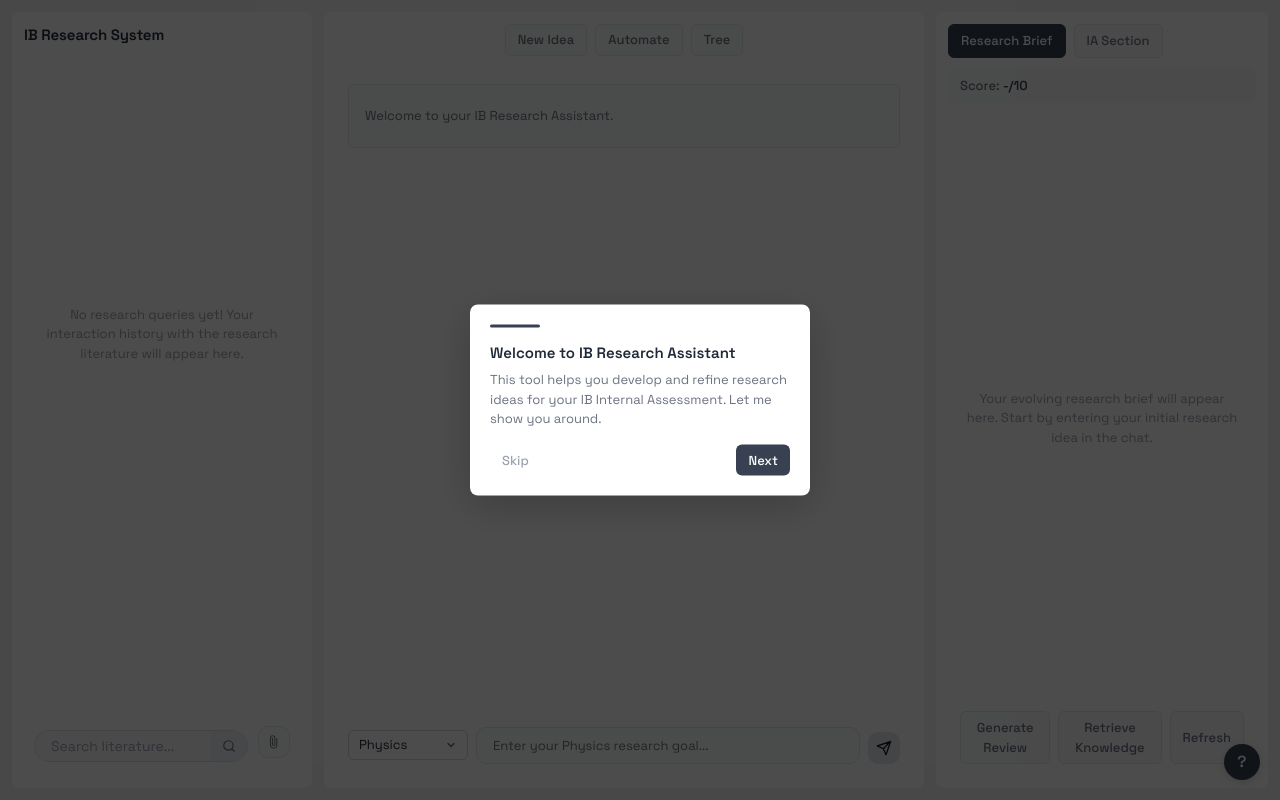
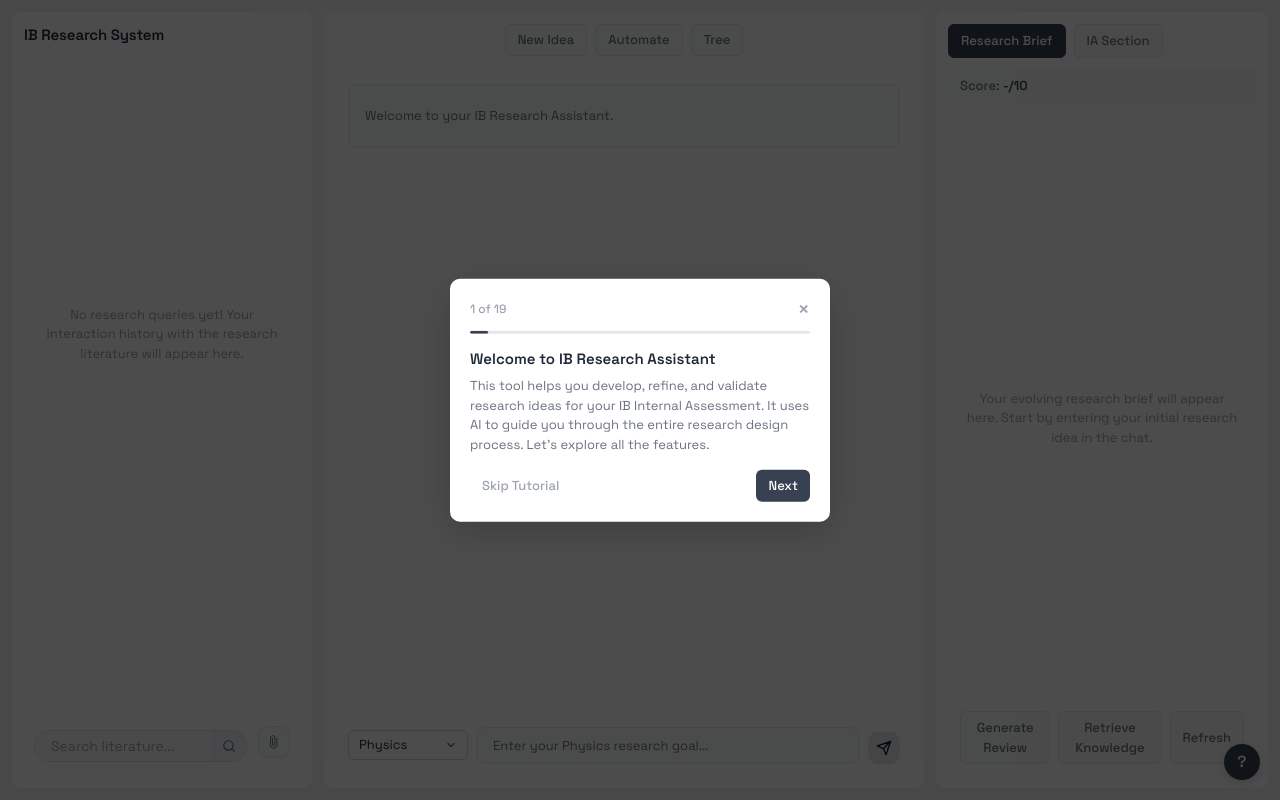
Before and after one commit to SSJ-07/IB-Research-System-v2, a Flask app: page / in a window 1280 px wide. Run offline with Flask 3, Linux system fonts and the light colour scheme; data that the repository does not hold is empty; some libraries are stand-ins or nearby versions.

Commit message:
wizard fix
..

```diff
--- a/static/css/styles.css
+++ b/static/css/styles.css
@@ -3711,18 +3711,53 @@ a:hover {
 .wizard-modal {
     position: absolute;
     background: white;
-    border-radius: 8px;
+    border-radius: 10px;
     padding: 20px;
-    max-width: 340px;
+    max-width: 380px;
+    min-width: 320px;
     box-shadow: 0 10px 40px rgba(0, 0, 0, 0.2);
     z-index: 10000;
 }
 
+.wizard-header {
+    display: flex;
+    justify-content: space-between;
+    align-items: center;
+    margin-bottom: 12px;
+}
+
+.wizard-step-count {
+    font-size: 12px;
+    color: #9ca3af;
+    font-weight: 500;
+}
+
+.wizard-close {
+    background: none;
+    border: none;
+    font-size: 20px;
+    color: #9ca3af;
+    cursor: pointer;
+    padding: 0;
+    line-height: 1;
+}
+
+.wizard-close:hover {
+    color: #6b7280;
+}
+
+.wizard-progress-bar {
+    height: 3px;
+    background: #e5e7eb;
+    border-radius: 2px;
+    margin-bottom: 16px;
+    overflow: hidden;
+}
+
 .wizard-progress {
-    height: 3px;
+    height: 100%;
     background: #374151;
     border-radius: 2px;
-    margin-bottom: 16px;
     transition: width 0.3s ease;
 }
 
--- a/static/js/wizard.js
+++ b/static/js/wizard.js
@@ -1,43 +1,138 @@
-// Minimal onboarding wizard - entirely frontend-based
+// Comprehensive onboarding wizard - entirely frontend-based
 (function() {
     'use strict';
 
-    const DEMO_QUERY = "Investigating the relationship between temperature and the rate of photosynthesis in aquatic plants";
+    const DEMO_QUERY = "Investigating the relationship between temperature and the rate of photosynthesis in aquatic plants using Elodea";
 
     const STEPS = [
         {
             title: "Welcome to IB Research Assistant",
-            text: "This tool helps you develop and refine research ideas for your IB Internal Assessment. Let me show you around.",
+            text: "This tool helps you develop, refine, and validate research ideas for your IB Internal Assessment. It uses AI to guide you through the entire research design process. Let's explore all the features.",
             target: null,
             position: "center"
         },
         {
+            title: "Choose Your Subject",
+            text: "First, select your IA subject. The system tailors its guidance based on whether you're working on a Physics or Chemistry IA, with subject-specific criteria and suggestions.",
+            target: "#subject-select",
+            position: "bottom"
+        },
+        {
             title: "Enter Your Research Idea",
-            text: "Start by typing your initial research idea or question here. Be as specific or broad as you like.",
+            text: "Type your initial research idea or question here. Don't worry about making it perfect - the system will help you refine it. You can be as broad as 'something about magnetism' or as specific as a full research question.",
             target: ".chat-input",
             position: "top"
         },
         {
-            title: "Conversation Area",
-            text: "Your conversation history appears here. The system will help refine your idea through feedback.",
+            title: "Conversation History",
+            text: "Your conversation with the AI appears here. As you provide feedback and ask questions, the system responds with suggestions, critiques, and improvements. Think of it as a dialogue with a research mentor.",
             target: "#chat-box",
             position: "right"
         },
         {
-            title: "Research Brief",
-            text: "Your evolving research brief appears here. It updates as you refine your idea.",
-            target: ".idea",
+            title: "Your Research Brief",
+            text: "This panel shows your evolving research brief. It automatically updates as you refine your idea, showing the current state of your research proposal with all its components.",
+            target: "#main-idea",
             position: "left"
         },
         {
-            title: "Action Buttons",
-            text: "Use these to generate reviews, retrieve knowledge from literature, or refresh your brief.",
-            target: ".research-brief-buttons",
+            title: "Research Brief Tab",
+            text: "The 'Research Brief' tab shows your main research idea, hypothesis, variables, and methodology overview. This is your working document that evolves through the conversation.",
+            target: "#tab-research-brief",
+            position: "bottom"
+        },
+        {
+            title: "IA Section Tab",
+            text: "Switch to 'IA Section' to see structured components of your IA: the research question, background information, procedure, and research design. These sections can be generated and edited individually.",
+            target: "#tab-ia-section",
+            position: "bottom",
+            action: () => {
+                const tab = document.getElementById('tab-ia-section');
+                if (tab) tab.click();
+            }
+        },
+        {
+            title: "Generate Research Question",
+            text: "Once you have a solid research idea, click this button to generate a formal research question. The system will create an IB-appropriate RQ with proper scope and measurable variables.",
+            target: "#generate-rq-btn-main",
+            position: "top",
+            action: () => {
+                const container = document.getElementById('generate-rq-container');
+                if (container) container.style.display = 'block';
+            }
+        },
+        {
+            title: "Expand IA Sections",
+            text: "After generating your RQ, you can expand individual sections like Background Information, Procedure, and Research Design. Each section is AI-generated based on your specific research question.",
+            target: "#expand-buttons",
+            position: "top",
+            action: () => {
+                const buttons = document.getElementById('expand-buttons');
+                if (buttons) buttons.style.display = 'block';
+            }
+        },
+        {
+            title: "Quality Score",
+            text: "Your research idea is continuously evaluated against IB criteria. The score reflects novelty, feasibility, clarity, and alignment with IB expectations. Aim for 7+ for a strong foundation.",
+            target: "#score-display",
+            position: "left",
+            action: () => {
+                // Switch back to research brief tab
+                const tab = document.getElementById('tab-research-brief');
+                if (tab) tab.click();
+            }
+        },
+        {
+            title: "Generate Review",
+            text: "Click 'Generate Review' to get detailed AI feedback on your research idea. It identifies weaknesses like vague methodology, feasibility concerns, or gaps in your reasoning - with specific suggestions for improvement.",
+            target: ".generate-review",
             position: "top"
         },
         {
-            title: "Ready to Try?",
-            text: "Click 'Run Demo' to see the system in action with an example query, or 'Start Fresh' to begin with your own idea.",
+            title: "Retrieve Knowledge",
+            text: "This searches academic literature related to your research topic. It finds relevant papers, extracts key findings, and helps you build a stronger theoretical foundation for your IA.",
+            target: ".retrieve-knowledge",
+            position: "top"
+        },
+        {
+            title: "Refresh Brief",
+            text: "If your brief gets out of sync or you want to regenerate it from the current conversation state, click Refresh to update the research brief panel.",
+            target: ".refresh-button",
+            position: "top"
+        },
+        {
+            title: "Retrieved Knowledge Panel",
+            text: "This sidebar shows your research queries and retrieved academic knowledge. Citations and summaries from literature searches appear here for reference while you work.",
+            target: ".qa-container",
+            position: "right"
+        },
+        {
+            title: "Search Literature Directly",
+            text: "You can also search academic literature directly using this search bar. Enter keywords or questions to find relevant research papers.",
+            target: ".sidebar-search",
+            position: "top"
+        },
+        {
+            title: "Start Fresh",
+            text: "Click 'New Idea' to clear everything and start a completely new research project. Your current work will be reset.",
+            target: ".start-new-idea-btn",
+            position: "bottom"
+        },
+        {
+            title: "Automate Generation",
+            text: "Enable 'Automate' to let the AI iteratively improve your research idea automatically. It will cycle through critique-and-improve loops until reaching a high-quality proposal.",
+            target: ".auto-generate",
+            position: "bottom"
+        },
+        {
+            title: "Idea Tree Visualization",
+            text: "Click 'Tree' to see a visual map of how your research idea has evolved. Each node represents a version of your idea, showing the exploration path and alternatives considered.",
+            target: ".top-bar-buttons button:last-child",
+            position: "bottom"
+        },
+        {
+            title: "You're Ready!",
+            text: "That's everything! Click 'Run Demo' to see the system in action with a sample Physics IA query about photosynthesis, or 'Start Fresh' to begin with your own research idea.",
             target: null,
             position: "center",
             isLast: true
@@ -56,11 +151,17 @@
         wizardOverlay.innerHTML = `
             <div class="wizard-spotlight"></div>
             <div class="wizard-modal">
+                <div class="wizard-header">
+                    <div class="wizard-step-count"></div>
+                    <button class="wizard-close">&times;</button>
+                </div>
+                <div class="wizard-progress-bar">
                     <div class="wizard-progress"></div>
+                </div>
                 <h3 class="wizard-title"></h3>
                 <p class="wizard-text"></p>
                 <div class="wizard-actions">
-                    <button class="wizard-btn wizard-skip">Skip</button>
+                    <button class="wizard-btn wizard-skip">Skip Tutorial</button>
                     <div class="wizard-nav">
                         <button class="wizard-btn wizard-prev">Back</button>
                         <button class="wizard-btn wizard-next">Next</button>
@@ -79,6 +180,7 @@
 
         // Event listeners
         wizardOverlay.querySelector('.wizard-skip').addEventListener('click', closeWizard);
+        wizardOverlay.querySelector('.wizard-close').addEventListener('click', closeWizard);
         wizardOverlay.querySelector('.wizard-prev').addEventListener('click', prevStep);
         wizardOverlay.querySelector('.wizard-next').addEventListener('click', nextStep);
         wizardOverlay.querySelector('.wizard-demo').addEventListener('click', runDemo);
@@ -89,12 +191,19 @@
             if (e.key === 'Escape' && wizardOverlay.classList.contains('active')) {
                 closeWizard();
             }
+            if (e.key === 'ArrowRight' && wizardOverlay.classList.contains('active')) {
+                nextStep();
+            }
+            if (e.key === 'ArrowLeft' && wizardOverlay.classList.contains('active')) {
+                prevStep();
+            }
         });
     }
 
     function showStep(index) {
         const step = STEPS[index];
         const progress = wizardOverlay.querySelector('.wizard-progress');
+        const stepCount = wizardOverlay.querySelector('.wizard-step-count');
         const title = wizardOverlay.querySelector('.wizard-title');
         const text = wizardOverlay.querySelector('.wizard-text');
         const prevBtn = wizardOverlay.querySelector('.wizard-prev');
@@ -102,8 +211,14 @@
         const actions = wizardOverlay.querySelector('.wizard-actions');
         const finalActions = wizardOverlay.querySelector('.wizard-final-actions');
 
+        // Run any step action
+        if (step.action) {
+            step.action();
+        }
+
         // Update progress
         progress.style.width = ((index + 1) / STEPS.length * 100) + '%';
+        stepCount.textContent = `${index + 1} of ${STEPS.length}`;
 
         // Update content
         title.textContent = step.title;
@@ -114,17 +229,23 @@
 
         if (step.isLast) {
             actions.querySelector('.wizard-nav').style.display = 'none';
+            actions.querySelector('.wizard-skip').style.display = 'none';
             finalActions.style.display = 'flex';
         } else {
             actions.querySelector('.wizard-nav').style.display = 'flex';
+            actions.querySelector('.wizard-skip').style.display = 'block';
             finalActions.style.display = 'none';
-            nextBtn.textContent = index === STEPS.length - 2 ? 'Finish' : 'Next';
+            nextBtn.textContent = 'Next';
         }
 
         // Position spotlight and modal
         if (step.target) {
             const target = document.querySelector(step.target);
             if (target) {
+                // Make sure target is visible
+                target.scrollIntoView({ behavior: 'smooth', block: 'center' });
+
+                setTimeout(() => {
                     const rect = target.getBoundingClientRect();
                     spotlight.style.display = 'block';
                     spotlight.style.top = (rect.top - 8) + 'px';
@@ -134,13 +255,21 @@
 
                     // Position modal based on step.position
                     positionModal(rect, step.position);
+                }, 100);
+            } else {
+                spotlight.style.display = 'none';
+                centerModal();
             }
         } else {
             spotlight.style.display = 'none';
+            centerModal();
+        }
+    }
+
+    function centerModal() {
         wizardModal.style.top = '50%';
         wizardModal.style.left = '50%';
         wizardModal.style.transform = 'translate(-50%, -50%)';
-        }
     }
 
     function positionModal(targetRect, position) {
@@ -151,19 +280,19 @@
 
         switch (position) {
             case 'top':
-                wizardModal.style.top = (targetRect.top - modalRect.height - padding) + 'px';
-                wizardModal.style.left = (targetRect.left + targetRect.width / 2 - modalRect.width / 2) + 'px';
+                wizardModal.style.top = Math.max(10, targetRect.top - modalRect.height - padding) + 'px';
+                wizardModal.style.left = Math.max(10, targetRect.left + targetRect.width / 2 - modalRect.width / 2) + 'px';
                 break;
             case 'bottom':
                 wizardModal.style.top = (targetRect.bottom + padding) + 'px';
-                wizardModal.style.left = (targetRect.left + targetRect.width / 2 - modalRect.width / 2) + 'px';
+                wizardModal.style.left = Math.max(10, targetRect.left + targetRect.width / 2 - modalRect.width / 2) + 'px';
                 break;
             case 'left':
-                wizardModal.style.top = (targetRect.top + targetRect.height / 2 - modalRect.height / 2) + 'px';
-                wizardModal.style.left = (targetRect.left - modalRect.width - padding) + 'px';
+                wizardModal.style.top = Math.max(10, targetRect.top + targetRect.height / 2 - modalRect.height / 2) + 'px';
+                wizardModal.style.left = Math.max(10, targetRect.left - modalRect.width - padding) + 'px';
                 break;
             case 'right':
-                wizardModal.style.top = (targetRect.top + targetRect.height / 2 - modalRect.height / 2) + 'px';
+                wizardModal.style.top = Math.max(10, targetRect.top + targetRect.height / 2 - modalRect.height / 2) + 'px';
                 wizardModal.style.left = (targetRect.right + padding) + 'px';
                 break;
         }
@@ -172,11 +301,11 @@
         const newRect = wizardModal.getBoundingClientRect();
         if (newRect.left < 10) wizardModal.style.left = '10px';
         if (newRect.right > window.innerWidth - 10) {
-            wizardModal.style.left = (window.innerWidth - modalRect.width - 10) + 'px';
+            wizardModal.style.left = (window.innerWidth - newRect.width - 10) + 'px';
         }
         if (newRect.top < 10) wizardModal.style.top = '10px';
         if (newRect.bottom > window.innerHeight - 10) {
-            wizardModal.style.top = (window.innerHeight - modalRect.height - 10) + 'px';
+            wizardModal.style.top = (window.innerHeight - newRect.height - 10) + 'px';
         }
     }
 
@@ -199,6 +328,20 @@
     function closeWizard() {
         wizardOverlay.classList.remove('active');
         localStorage.setItem('wizardCompleted', 'true');
+
+        // Reset UI state
+        const tabResearch = document.getElementById('tab-research-brief');
+        if (tabResearch) tabResearch.click();
+
+        const rqContainer = document.getElementById('generate-rq-container');
+        if (rqContainer && !rqContainer.dataset.wasVisible) {
+            rqContainer.style.display = 'none';
+        }
+
+        const expandButtons = document.getElementById('expand-buttons');
+        if (expandButtons && !expandButtons.dataset.wasVisible) {
+            expandButtons.style.display = 'none';
+        }
     }
 
     function runDemo() {
@@ -210,23 +353,57 @@
             input.value = DEMO_QUERY;
             input.focus();
 
-            // Show a hint
+            // Animate typing effect
+            input.style.transition = 'none';
+            input.setSelectionRange(input.value.length, input.value.length);
+
+            // Show a hint tooltip
+            showDemoHint(input, 'Press Enter or click the send button to run the demo');
+        }
+    }
+
+    function showDemoHint(target, message) {
         const hint = document.createElement('div');
         hint.className = 'demo-hint';
-            hint.innerHTML = 'Press Enter or click Send to see the demo in action';
-            input.parentNode.appendChild(hint);
+        hint.textContent = message;
 
-            setTimeout(() => hint.remove(), 5000);
-        }
+        const rect = target.getBoundingClientRect();
+        hint.style.position = 'fixed';
+        hint.style.top = (rect.top - 40) + 'px';
+        hint.style.left = (rect.left + rect.width / 2) + 'px';
+
+        document.body.appendChild(hint);
+
+        setTimeout(() => {
+            hint.style.opacity = '0';
+            setTimeout(() => hint.remove(), 300);
+        }, 4000);
     }
 
     function startWizard() {
         if (!wizardOverlay) {
             createWizardElements();
         }
+
+        // Store current visibility state
+        const rqContainer = document.getElementById('generate-rq-container');
+        if (rqContainer) {
+            rqContainer.dataset.wasVisible = rqContainer.style.display !== 'none';
+        }
+
+        const expandButtons = document.getElementById('expand-buttons');
+        if (expandButtons) {
+            expandButtons.dataset.wasVisible = expandButtons.style.display !== 'none';
+        }
+
         currentStep = 0;
         wizardOverlay.classList.add('active');
         showStep(currentStep);
+    }
+
+    function resetWizard() {
+        localStorage.removeItem('wizardCompleted');
+        startWizard();
     }
 
     // Auto-start for new users (check localStorage)
@@ -241,12 +418,13 @@
 
         // Auto-start for first-time users
         if (!localStorage.getItem('wizardCompleted')) {
-            setTimeout(startWizard, 500);
+            setTimeout(startWizard, 800);
         }
     }
 
     // Expose to window for manual trigger
     window.startWizard = startWizard;
+    window.resetWizard = resetWizard;
 
     // Initialize when DOM is ready
     if (document.readyState === 'loading') {
```
Also changed, not shown: other parts of static/css/styles.css (+10 -11 lines). Lines whose indentation alone changed are shown as unchanged.
